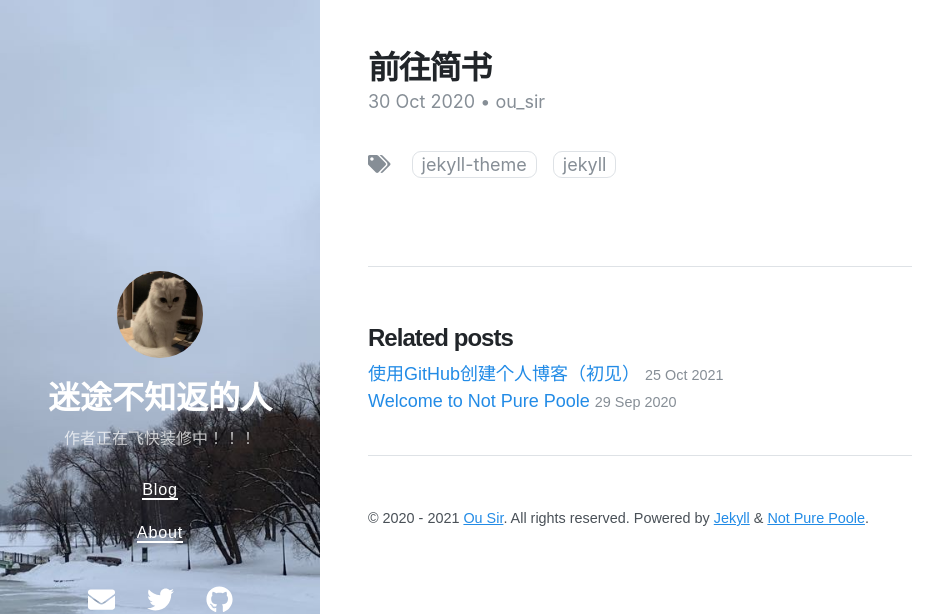
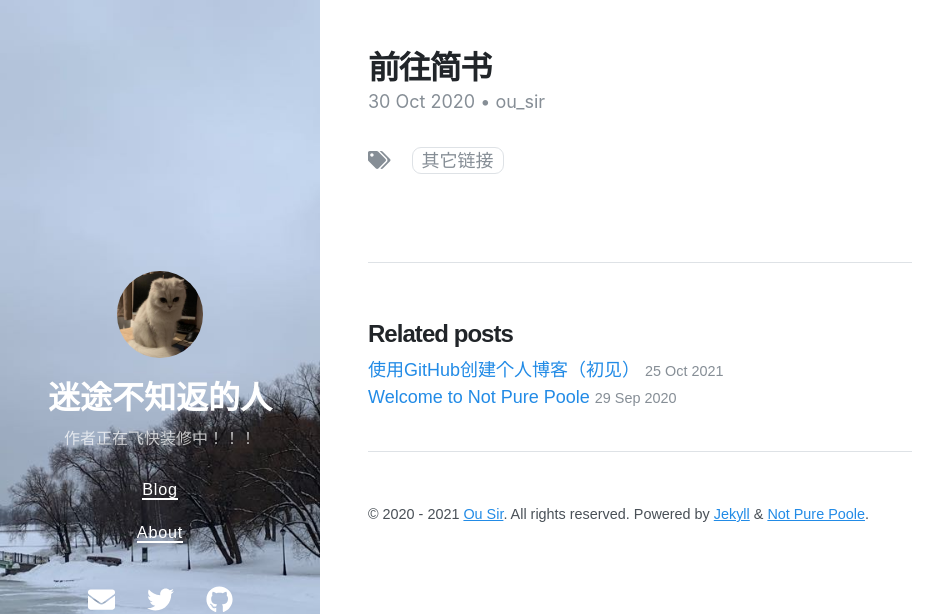
Before and after one commit to ooouuzy/ooouuzy.github.io, a Jekyll site: the page built from _posts/2020-10-01-releasing-not-pure-poole-v0-1-0.md, in a window 1280 px wide. Shown: the top 614 px of the page, without its empty margins (0-931 px from the left). Built offline with Jekyll 4.4.1, drawn with Linux system fonts in a browser that asks for light colours; nearby versions of some CDN libraries.

Commit message:
修改文件: _posts/2020-10-01-releasing-not-pure-poole-v0-1-0.md

```diff
--- a/_posts/2020-10-01-releasing-not-pure-poole-v0-1-0.md
+++ b/_posts/2020-10-01-releasing-not-pure-poole-v0-1-0.md
@@ -3,7 +3,6 @@ layout: post
 title: 前往简书
 author: ou_sir
 tags:
-- jekyll theme
-- jekyll
+- 其它链接
 date: 2020-10-30 13:56 +0800
 ---
```
